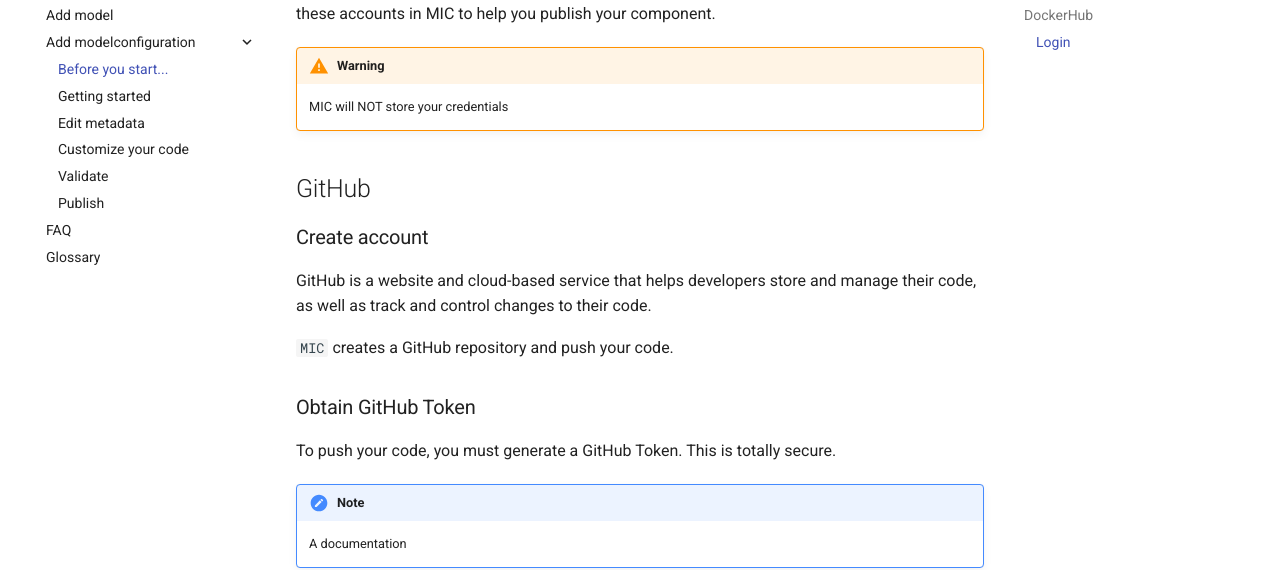
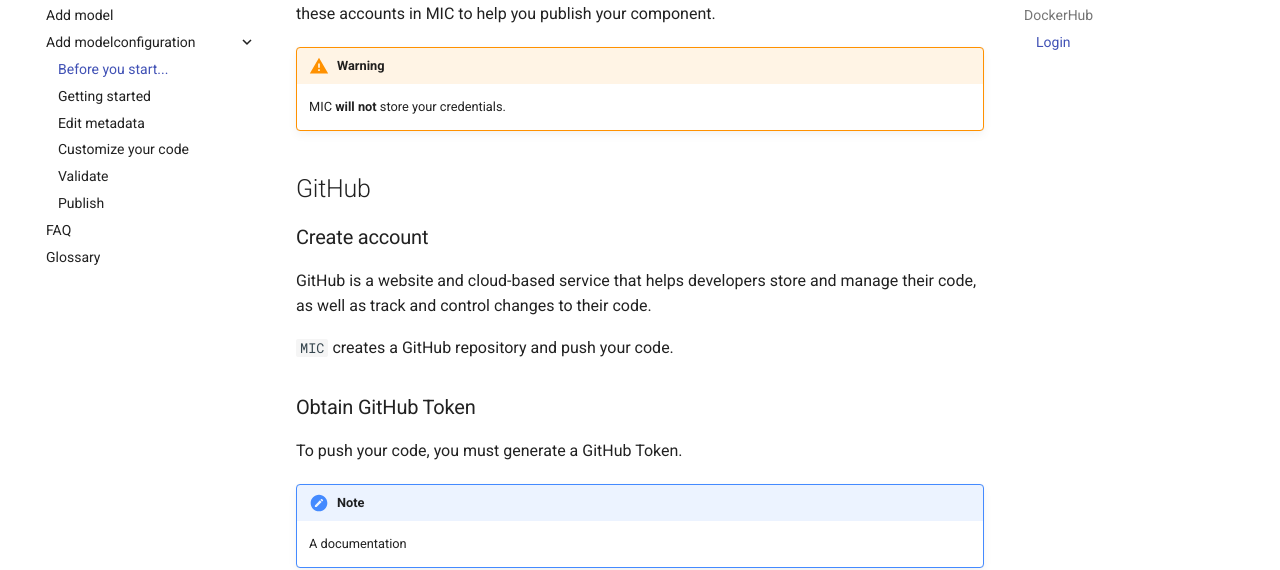
Before and after one commit to mintproject/mic, an MkDocs documentation site: the page built from docs/model_configuration/02.md, in a window 1280 px wide and 1241 px high. Shown: the part 204-774 px from the top of the window. Built offline with MkDocs 1.6.1 and Material for MkDocs 9.7.7, drawn with Linux system fonts in a browser that asks for light colours.

Commit message:
improve docs

```diff
--- a/docs/model_configuration/02.md
+++ b/docs/model_configuration/02.md
@@ -1,7 +1,7 @@
 In order to use MIC effectively, your should create a GitHub and DockerHub account. We will use these accounts in MIC to help you publish your component.
 
 !!! warning
-    MIC will NOT store your credentials
+    MIC **will not** store your credentials.
 
 ## GitHub
 
@@ -13,7 +13,7 @@ GitHub is a website and cloud-based service that helps developers store and mana
 
 ### Obtain GitHub Token
 
-To push your code, you must generate a GitHub Token. This is totally secure.
+To push your code, you must generate a GitHub Token.
 
 !!! note
     A documentation
```
Also changed, not shown: docs/model_configuration/03.md (+3 -1 lines).
